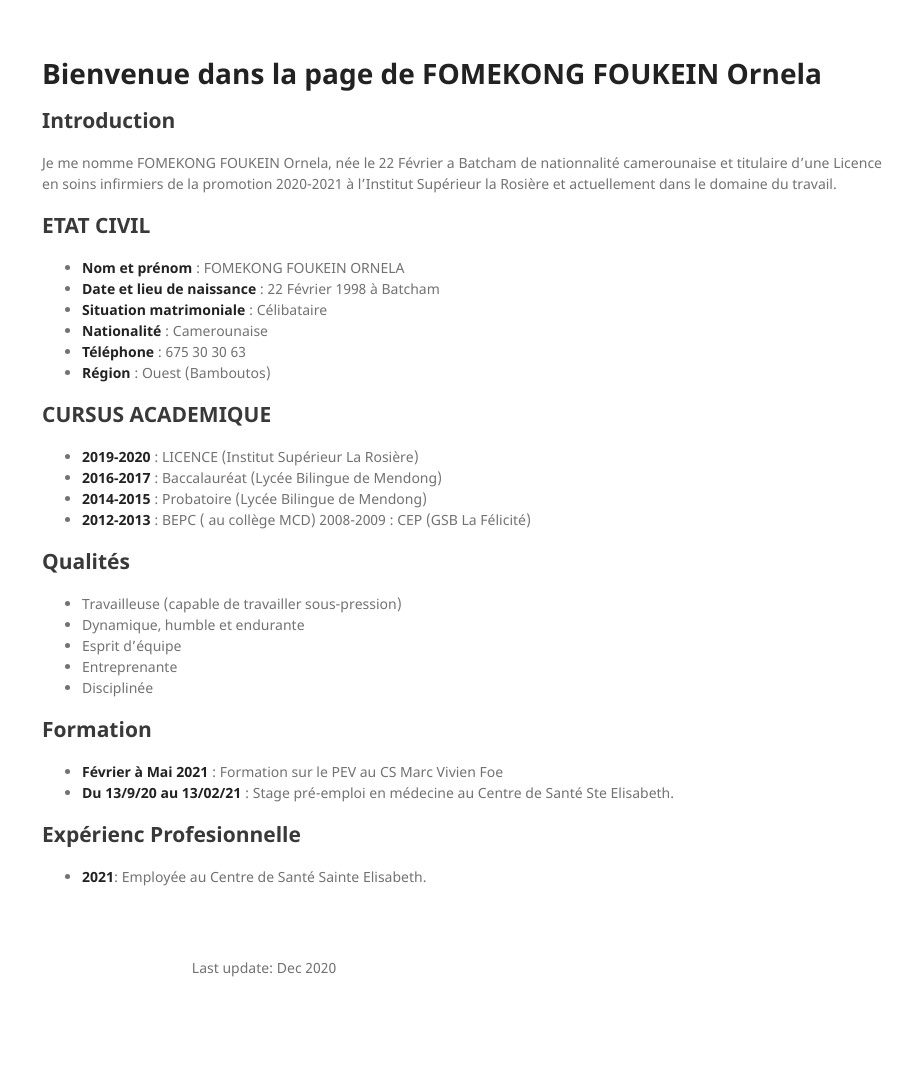
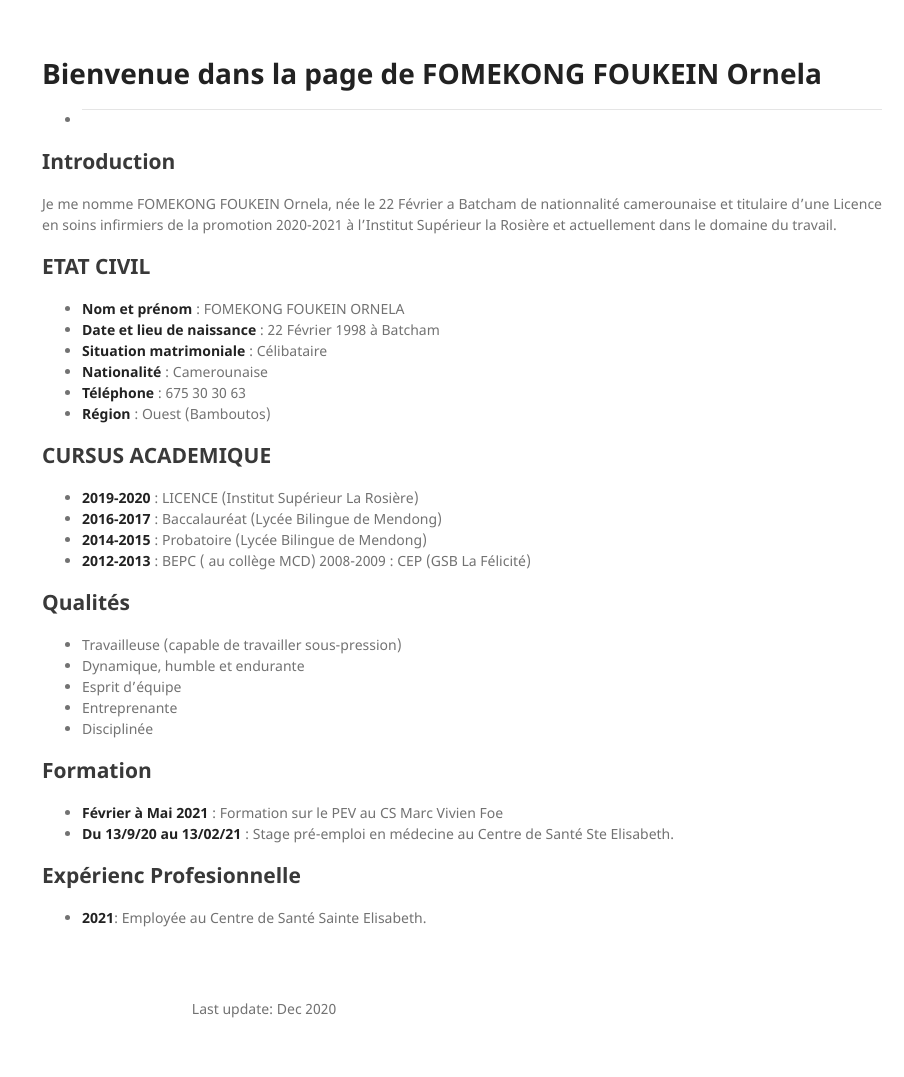
Before and after one commit to ornela1998/ornela1998.github.io, a Jekyll site: the page built from index.md, in a window 1280 px wide. Shown: the whole page, without its empty margins (376-1280 px from the left). Built offline with Jekyll 4.4.1, drawn with Linux system fonts in a browser that asks for light colours; nearby versions of some CDN libraries; our own code applies the rules of GitHub Pages for plain Markdown files; a style sheet for code colours, icons or effects is not loaded; before the commit the page ends 1036 px from its top, so only the background shows below that.

```diff
--- a/index.md
+++ b/index.md
@@ -1,4 +1,5 @@
 # Bienvenue dans la page de FOMEKONG FOUKEIN Ornela
+* __________________________________________________________________
 
 ## Introduction
 
```
